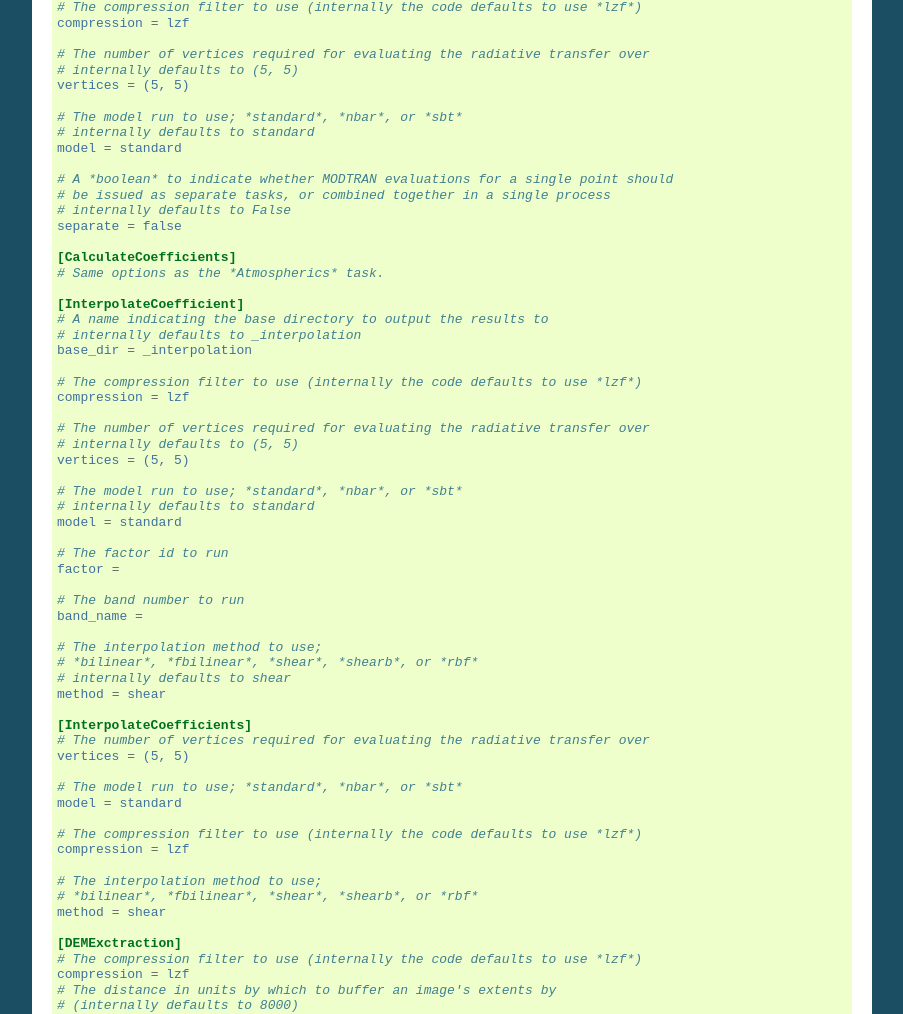
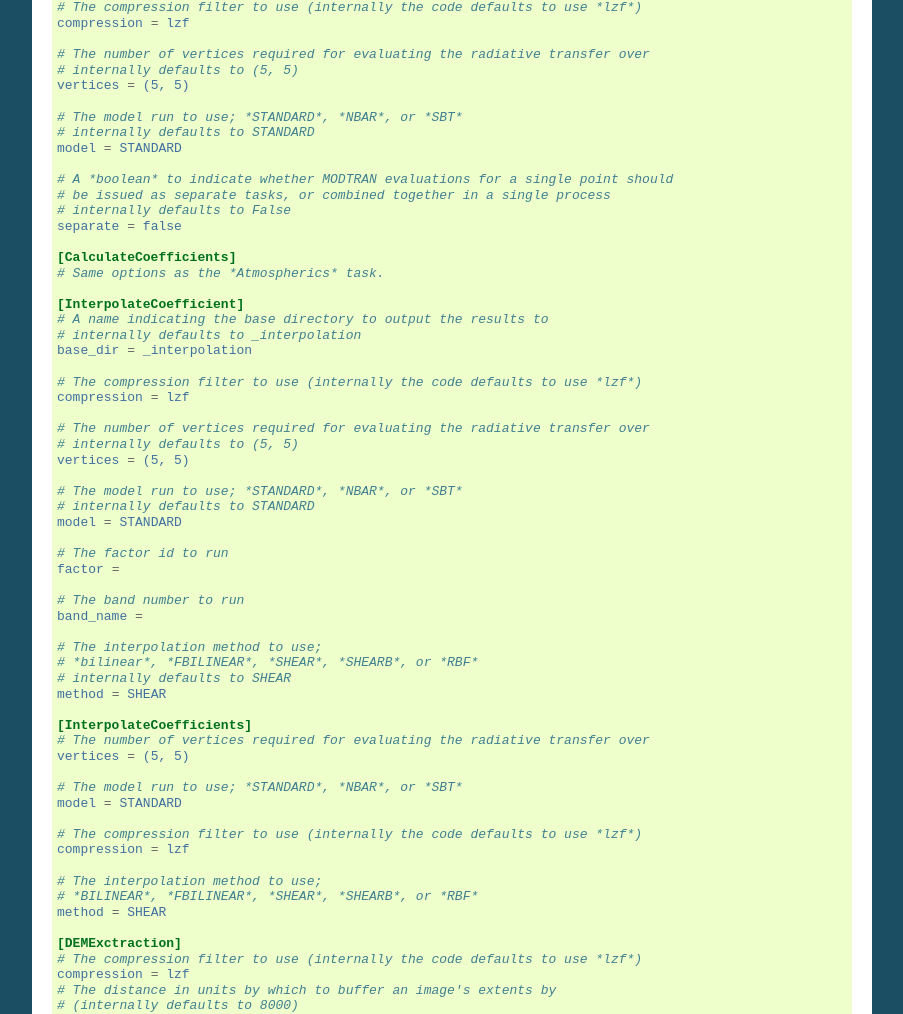
Before and after one commit to GeoscienceAustralia/wagl, a Sphinx documentation site: the page built from docs/source/configuration.rst, in a window 1280 px wide and 1400 px high, scrolled down 2552 px. Shown: the part 150-1164 px from the top of the window, without its empty margins (198-1101 px from the left). Built offline with Sphinx 7.4.7, drawn with Linux system fonts in a browser that asks for light colours; pages that are not in the unit, such as notebooks, are missing from menus; some of the changed text lies outside the part shown.

```diff
--- a/docs/source/configuration.rst
+++ b/docs/source/configuration.rst
@@ -123,8 +123,8 @@ If you're a user that would like to intersect any part of the dependency tree, t
    # The number of vertices required for evaluating the radiative transfer over
    vertices = (5, 5)
 
-   # The model run to use; *standard*, *nbar*, or *sbt*
-   model = standard
+   # The model run to use; *STANDARD*, *NBAR*, or *SBT*
+   model = STANDARD
 
    [AtmosphericsCase]
    # This controls the running of MODTRAN
@@ -164,9 +164,9 @@ If you're a user that would like to intersect any part of the dependency tree, t
    # internally defaults to (5, 5)
    vertices = (5, 5)
 
-   # The model run to use; *standard*, *nbar*, or *sbt*
-   # internally defaults to standard
-   model = standard
+   # The model run to use; *STANDARD*, *NBAR*, or *SBT*
+   # internally defaults to STANDARD
+   model = STANDARD
 
    # A *boolean* to indicate whether MODTRAN evaluations for a single point should
    # be issued as separate tasks, or combined together in a single process
@@ -188,9 +188,9 @@ If you're a user that would like to intersect any part of the dependency tree, t
    # internally defaults to (5, 5)
    vertices = (5, 5)
 
-   # The model run to use; *standard*, *nbar*, or *sbt*
-   # internally defaults to standard
-   model = standard
+   # The model run to use; *STANDARD*, *NBAR*, or *SBT*
+   # internally defaults to STANDARD
+   model = STANDARD
 
    # The factor id to run
    factor =
@@ -199,23 +199,23 @@ If you're a user that would like to intersect any part of the dependency tree, t
    band_name =
 
    # The interpolation method to use;
-   # *bilinear*, *fbilinear*, *shear*, *shearb*, or *rbf*
-   # internally defaults to shear
-   method = shear
+   # *bilinear*, *FBILINEAR*, *SHEAR*, *SHEARB*, or *RBF*
+   # internally defaults to SHEAR
+   method = SHEAR
 
    [InterpolateCoefficients]
    # The number of vertices required for evaluating the radiative transfer over
    vertices = (5, 5)
 
-   # The model run to use; *standard*, *nbar*, or *sbt*
-   model = standard
+   # The model run to use; *STANDARD*, *NBAR*, or *SBT*
+   model = STANDARD
 
    # The compression filter to use (internally the code defaults to use *lzf*)
    compression = lzf
 
    # The interpolation method to use;
-   # *bilinear*, *fbilinear*, *shear*, *shearb*, or *rbf*
-   method = shear
+   # *BILINEAR*, *FBILINEAR*, *SHEAR*, *SHEARB*, or *RBF*
+   method = SHEAR
 
    [DEMExctraction]
    # The compression filter to use (internally the code defaults to use *lzf*)
@@ -291,8 +291,8 @@ If you're a user that would like to intersect any part of the dependency tree, t
    # The path to the level-1 dataset
    level1
 
-   # The model run to use; *standard*, *nbar*, or *sbt*
-   model = standard
+   # The model run to use; *STANDARD*, *NBAR*, or *SBT*
+   model = STANDARD
 
    # The number of vertices required for evaluating the radiative transfer over
    vertices = (5, 5)
@@ -302,12 +302,12 @@ If you're a user that would like to intersect any part of the dependency tree, t
    pixel_quality = false
 
    # The interpolation method to use;
-   # *bilinear*, *fbilinear*, *shear*, *shearb*, or *rbf*
-   method = shear
+   # *BILINEAR*, *FBILINEAR*, *SHEAR*, *SHEARB*, or *RBF*
+   method = SHEAR
 
    [ARD]
-   # The model run to use; *standard*, *nbar*, or *sbt*
-   model = standard
+   # The model run to use; *STANDARD*, *NBAR*, or *SBT*
+   model = STANDARD
 
    # The number of vertices required for evaluating the radiative transfer over
    vertices = (5, 5)
@@ -317,5 +317,5 @@ If you're a user that would like to intersect any part of the dependency tree, t
    pixel_quality = false
 
    # The interpolation method to use;
-   # *bilinear*, *fbilinear*, *shear*, *shearb*, or *rbf*
-   method = shear
+   # *BILINEAR*, *FBILINEAR*, *SHEAR*, *SHEARB*, or *RBF*
+   method = SHEAR
```
Also changed, not shown: README.md (+4 -4 lines), docs/source/atmospherics.rst (+11 -11 lines), docs/source/invoking.rst (+20 -20 lines), 3 other files.
